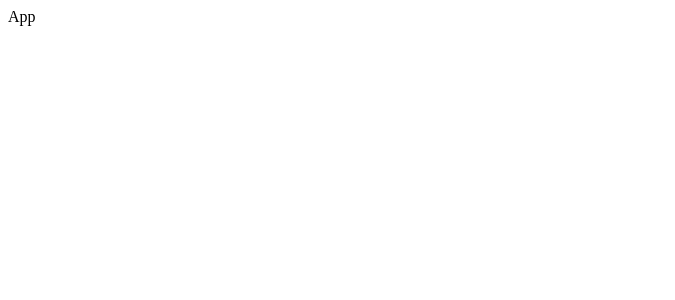
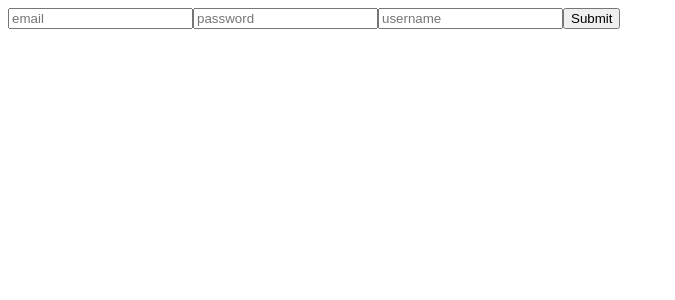
Before and after one commit to artemlenkevich/discuit, a React (Create React App) app: page / in a window 1280 px wide. Shown: the top 300 px of the page, without its empty margins (0-675 px from the left). Built offline with nearby package versions, Linux system fonts and the light colour scheme; no server answers.

Commit message:
removed unserializable value

```diff
--- a/src/App.tsx
+++ b/src/App.tsx
@@ -1,5 +1,35 @@
+import { useEffect, useState } from 'react';
+
+import { subscribeAuthStateChanges } from './features/auth';
+import { registerUserThunk, selectAuth } from './features/auth/store';
+import { useAppDispatch, useAppSelector } from './hooks/store';
+
 function App() {
-  return <div>App</div>;
+  const dispatch = useAppDispatch();
+  const auth = useAppSelector(selectAuth);
+
+  const [email, setEmail] = useState('');
+  const [password, setPassword] = useState('');
+  const [username, setUsername] = useState('');
+
+  console.log(auth);
+
+  const onSubmit = () => {
+    dispatch(registerUserThunk({ email, password, username }));
+  };
+
+  useEffect(() => {
+    dispatch(subscribeAuthStateChanges());
+  }, [dispatch]);
+
+  return (
+    <div>
+      <input type='text' placeholder='email' onChange={(e) => setEmail(e.target.value)} />
+      <input type='text' placeholder='password' onChange={(e) => setPassword(e.target.value)} />
+      <input type='text' placeholder='username' onChange={(e) => setUsername(e.target.value)} />
+      <button onClick={onSubmit}>Submit</button>
+    </div>
+  );
 }
 
 export default App;
--- a/src/features/auth/store/index.ts
+++ b/src/features/auth/store/index.ts
@@ -1,18 +1,10 @@
 import { createAsyncThunk, createSlice } from '@reduxjs/toolkit';
-import type { Dispatch } from '@reduxjs/toolkit';
 import { onAuthStateChanged } from 'firebase/auth';
 
 import { auth } from '@/config/firebase';
 import { RootState } from '@/store';
 
-import {
-  LogInUserOptions,
-  RegisterUserOptions,
-  getUserById,
-  logOutUser,
-  loginUser,
-  registerUser,
-} from '../api';
+import { LogInUserOptions, RegisterUserOptions, logOutUser, loginUser, registerUser } from '../api';
 
 interface UserState {
   isAuthenticated: boolean;
@@ -61,14 +53,12 @@ export const logInUserThunk = createAsyncThunk(
   }
 );
 
-export function subscribeAuthStateChanges() {
-  return async (dispatch: Dispatch) => {
-    const unsubscribe = onAuthStateChanged(auth, async (user) => {
+export const subscribeAuthStateChanges = createAsyncThunk(
+  'auth/subscribeAuthStateChanges',
+  async (_, { dispatch }) => {
+    onAuthStateChanged(auth, async (user) => {
       if (user) {
         const { email, displayName, uid } = user;
-
-        const userDoc = await getUserById(uid);
-        console.log(userDoc);
 
         await dispatch(
           setCurrentUser({
@@ -81,9 +71,8 @@ export function subscribeAuthStateChanges() {
         dispatch(unSetCurrentUser());
       }
     });
-    return unsubscribe;
-  };
-}
+  }
+);
 
 export const logOutUserThunk = createAsyncThunk('auth/logOutUser', async () => {
   const response = await logOutUser();
```
